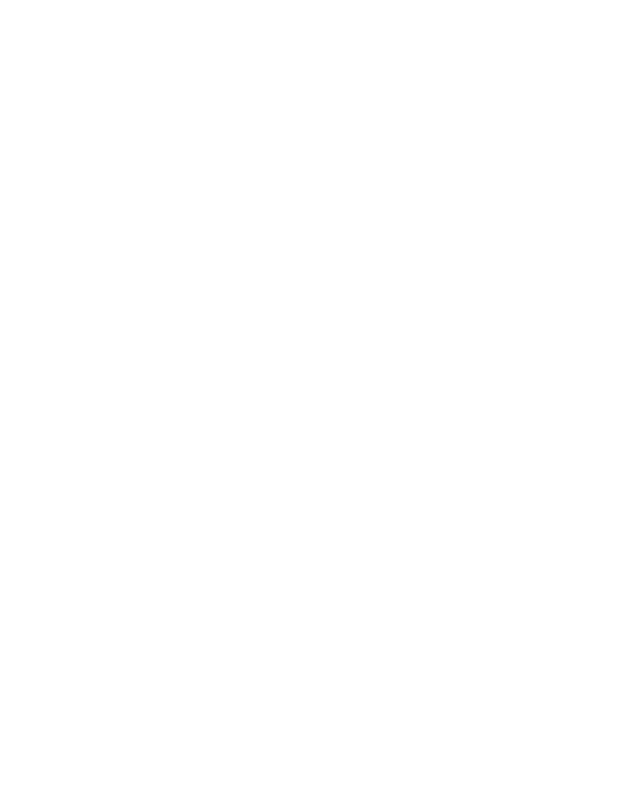
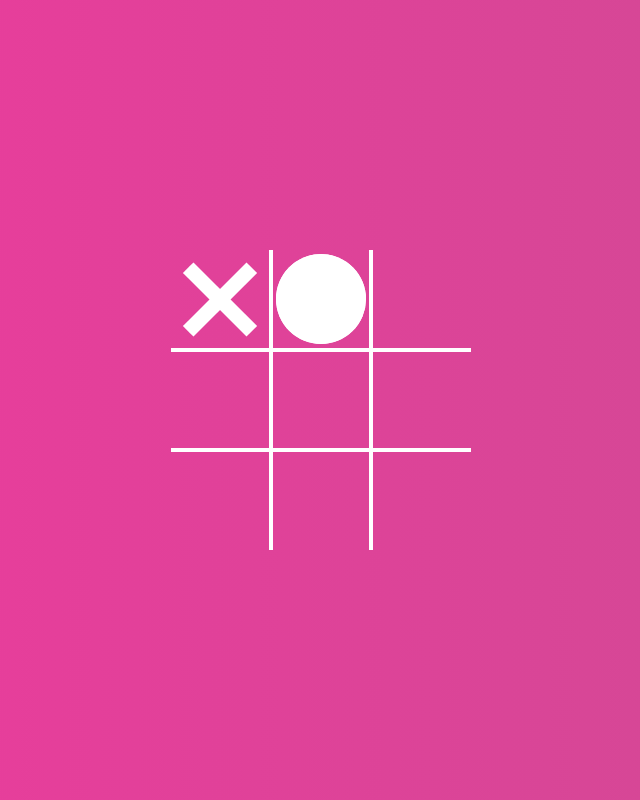
Before and after one commit to gabriellycortez/Jogo-da-Velha, a plain HTML site: page index.html in a window 1280 px wide. Shown: the whole page, without its empty margins (319-959 px from the left). Drawn offline with Linux system fonts and the light colour scheme.

Commit message:
criação do css

```diff
--- a/index.html
+++ b/index.html
@@ -7,6 +7,22 @@
     <title>Jogo da Velha </title>
 </head>
 <body>
+    <div class="board x">
+        <div class="cell x" data-cell></div>
+        <div class="cell circle" data-cell></div>
+        <div class="cell" data-cell></div>
+        <div class="cell" data-cell></div>
+        <div class="cell" data-cell></div>
+        <div class="cell" data-cell></div>
+        <div class="cell" data-cell></div>
+        <div class="cell" data-cell></div>
+        <div class="cell" data-cell></div>
+    </div>
+
+    <div class="winning-message" data-winning-message>
+        <p> O vencedor é X</p>
+        <button> Reiniciar</button>
+    </div>
     <script src="./scripts.js"></script>
 </body>
 </html>
--- a/style.css
+++ b/style.css
@@ -0,0 +1,109 @@
+* {
+    box-sizing: border-box;
+    margin: 0;
+    padding: 0;
+}
+
+body {
+    height: 100vh;
+    width: 100vw;
+    background: linear-gradient(
+        90deg,
+        rgb(238, 58, 157) 0%,
+        rgb(207, 75, 148) 100%);
+
+}
+
+.board {
+    display:grid;
+    width: 100%;
+    height: 100%;
+    justify-content: center;
+    align-content: center;
+    justify-items: center;
+    align-items: center;
+    grid-template-columns: repeat(3, auto);
+}
+
+.board.x .cell:not(.x):not(.circle):hover::after,
+.board.x .cell:not(.x):not(.circle):hover::before {
+    background: rgba(255,255,255,0.3) !important;
+
+}
+/*Célula*/
+.cell {
+    width: 100px;
+    height: 100px;
+    border: 2px solid white;
+    display:flex;
+    justify-content: center;
+    align-items: center;
+    position: relative;
+}
+
+.cell.x, .cell.circle {
+    cursor: not-allowed;
+}
+
+.cell:nth-child(1),
+.cell:nth-child(2),
+.cell:nth-child(3) {
+    border-top:none;
+}
+
+.cell:nth-child(1),
+.cell:nth-child(4),
+.cell:nth-child(7) {
+    border-left:none;
+}
+
+.cell:nth-child(7),
+.cell:nth-child(8),
+.cell:nth-child(9) {
+    border-bottom:none;
+}
+
+.cell:nth-child(3),
+.cell:nth-child(6),
+.cell:nth-child(9) {
+    border-right:none;
+}
+
+/* X */
+.cell.x::before,
+.cell.x::after,
+.board.x .cell:not(.x):not(.circle):hover::after,
+.board.x .cell:not(.x):not(.circle):hover::before{
+    content:"";
+    height: calc(100px*0.15);
+    width: calc(100px*0.9);
+    background: white;
+    position: absolute;
+}
+
+.cell.x::before,
+.board.x .cell:not(.x):not(.circle):hover::before{
+    transform: rotate(45deg);
+}
+
+.cell.x::after,
+.board.x .cell:not(.x):not(.circle):hover::after {
+    transform: rotate(-45deg);
+}
+
+.cell.circle::before,
+.cell.circle::after,
+.board.circle .cell:not(.x):not(.circle):hover::before{
+    content:"";
+    height: calc(100px*0.9);
+    width: calc(100px*0.9);
+    background: white;
+    position: absolute;
+    border-radius: 50%;
+}
+
+
+/*Mensagem de Vitória*/
+.winning-message {
+    display:none;
+}
```
